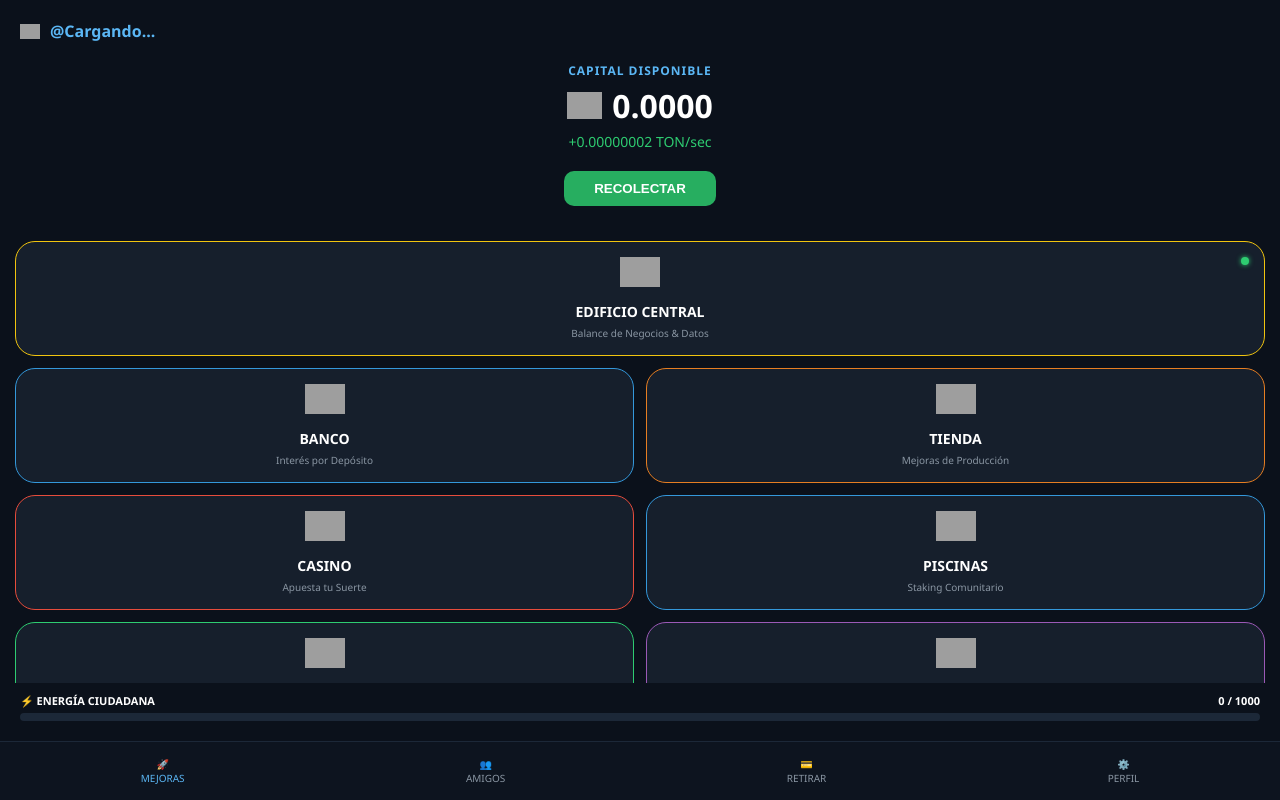
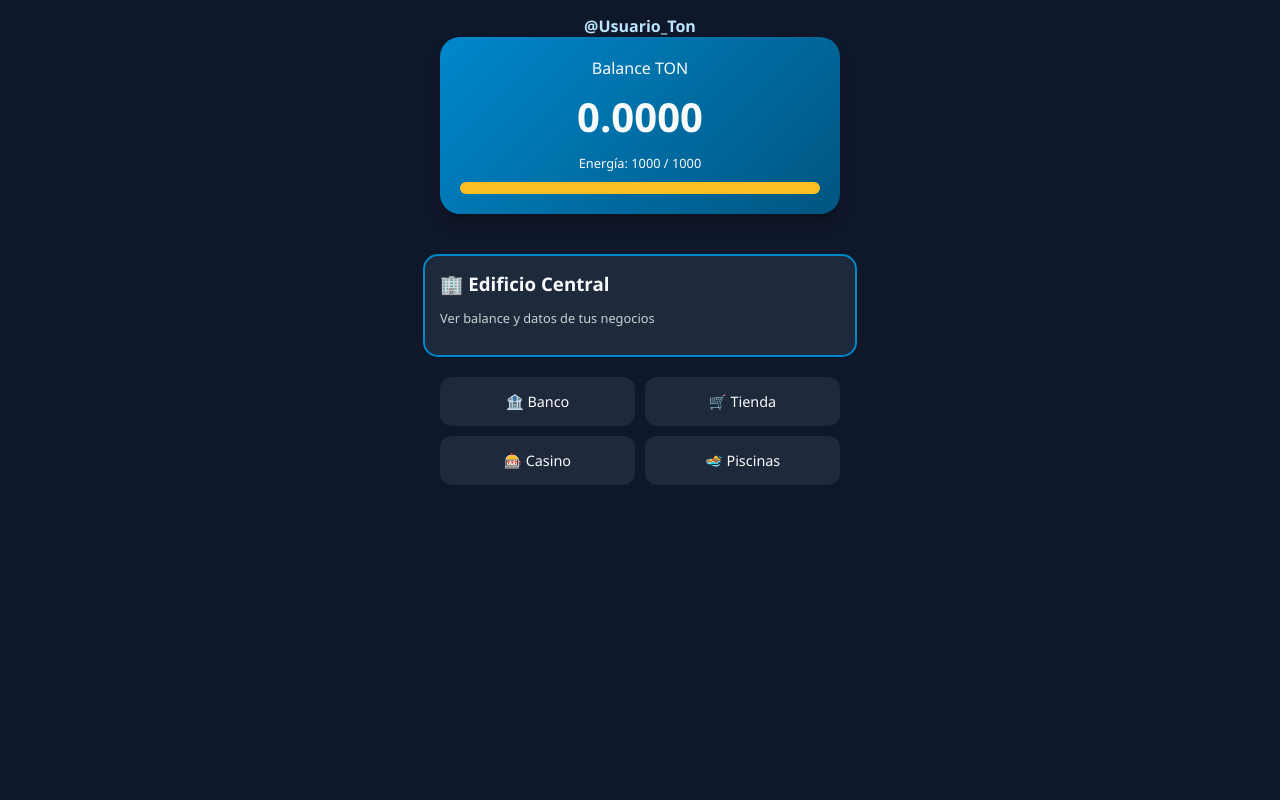
Before and after one commit to nyper95/ton-city-game, a website: page index.html in a window 1280 px wide. Drawn offline with nearby package versions, Linux system fonts and the light colour scheme; grey boxes are pictures that could not be loaded; a script that the page names is missing.

Commit message:
Update index.html

```diff
--- a/index.html
+++ b/index.html
@@ -2,279 +2,227 @@
 <html lang="es">
 <head>
     <meta charset="UTF-8">
-    <meta name="viewport" content="width=device-width, initial-scale=1.0, maximum-scale=1.0, user-scalable=no">
-    <title>Ton City - Business Sim</title>
-    <script src="https://telegram.org/js/telegram-web-app.js"></script>
+    <meta name="viewport" content="width=device-width, initial-scale=1.0">
+    <title>Ton City - Panel de Control</title>
     <script src="https://cdn.jsdelivr.net/npm/@supabase/supabase-js@2"></script>
     <style>
         :root {
-            --bg-dark: #0b111b;
-            --card-bg: #161f2c;
-            --ton-blue: #0088cc;
-            --text-gray: #8a96a3;
-            /* Colores de bordes según tu diseño */
-            --border-central: #f1c40f;
-            --border-banco: #3498db;
-            --border-tienda: #e67e22;
-            --border-casino: #e74c3c;
-            --border-piscinas: #3498db;
-            --border-parque: #2ecc71;
-            --border-diversion: #9b59b6;
+            --primary: #0088cc; /* Color TON */
+            --bg: #0f172a;
+            --card: #1e293b;
+            --text: #f8fafc;
+            --accent: #22c55e; /* Ganancias */
         }
 
         body {
+            font-family: 'Segoe UI', Roboto, Helvetica, Arial, sans-serif;
+            background-color: var(--bg);
+            color: var(--text);
             margin: 0;
-            background-color: var(--bg-dark);
-            color: white;
-            font-family: 'Segoe UI', sans-serif;
+            padding: 15px;
             display: flex;
             flex-direction: column;
-            height: 100vh;
-            overflow-x: hidden;
+            align-items: center;
         }
 
-        /* Sección Superior: Usuario y Balance General */
-        header {
-            padding: 20px;
+        /* Header y Balance */
+        .header {
+            width: 100%;
+            max-width: 400px;
             text-align: center;
-        }
-
-        .user-header {
-            display: flex;
-            align-items: center;
-            justify-content: flex-start;
-            gap: 10px;
             margin-bottom: 20px;
         }
 
-        .user-header span {
-            color: #5bb7f5;
-            font-weight: bold;
+        .balance-container {
+            background: linear-gradient(135deg, var(--primary), #005580);
+            padding: 20px;
+            border-radius: 20px;
+            box-shadow: 0 10px 15px -3px rgba(0, 0, 0, 0.3);
         }
 
-        .capital-container {
-            margin-bottom: 10px;
+        #user-display { font-weight: bold; color: #bae6fd; }
+        .balance-amount { font-size: 2.5rem; font-weight: 800; margin: 10px 0; }
+
+        /* Energía */
+        .energy-container {
+            width: 100%;
+            background: #334155;
+            height: 12px;
+            border-radius: 10px;
+            margin-top: 10px;
+            overflow: hidden;
+        }
+        #energy-fill {
+            background: #fbbf24;
+            height: 100%;
+            width: 100%;
+            transition: width 0.3s ease;
         }
 
-        .label-capital {
-            color: #5bb7f5;
-            font-size: 12px;
-            font-weight: bold;
-            letter-spacing: 1px;
+        /* Edificio Central (Dashboard) */
+        .card-central {
+            width: 100%;
+            max-width: 400px;
+            background: var(--card);
+            border: 2px solid var(--primary);
+            border-radius: 15px;
+            padding: 15px;
+            margin-top: 20px;
+            cursor: pointer;
+            transition: transform 0.2s;
+        }
+        .card-central:active { transform: scale(0.98); }
+
+        /* Lista de Negocios en el Edificio Central */
+        .negocios-grid {
+            width: 100%;
+            max-width: 400px;
+            display: grid;
+            grid-template-columns: 1fr 1fr;
+            gap: 10px;
+            margin-top: 20px;
         }
 
-        .balance-main {
-            font-size: 32px;
-            font-weight: bold;
-            display: flex;
-            align-items: center;
-            justify-content: center;
-            gap: 10px;
-            margin: 5px 0;
+        .negocio-card {
+            background: var(--card);
+            padding: 15px;
+            border-radius: 12px;
+            text-align: center;
+            font-size: 0.9rem;
         }
 
-        .balance-main img { width: 35px; }
-
-        .pps-main {
-            color: #2ecc71;
-            font-size: 14px;
+        .modal {
+            display: none;
+            position: fixed;
+            top: 0; left: 0; width: 100%; height: 100%;
+            background: rgba(0,0,0,0.8);
+            justify-content: center;
+            align-items: center;
+            z-index: 100;
         }
 
-        /* Botón Recolectar Global */
-        .btn-collect-main {
-            background-color: #27ae60;
-            border: none;
-            color: white;
-            padding: 10px 30px;
-            border-radius: 10px;
-            font-weight: bold;
-            margin-top: 10px;
-            cursor: pointer;
+        .modal-content {
+            background: var(--card);
+            padding: 20px;
+            border-radius: 20px;
+            width: 85%;
+            max-width: 350px;
         }
 
-        /* Grid de Negocios */
-        .city-grid {
-            display: grid;
-            grid-template-columns: 1fr 1fr;
-            gap: 12px;
-            padding: 15px;
-            overflow-y: auto;
-            flex-grow: 1;
+        .business-item {
+            display: flex;
+            justify-content: space-between;
+            padding: 10px 0;
+            border-bottom: 1px solid #334155;
         }
 
-        .card {
-            background-color: var(--card-bg);
-            border: 1px solid transparent;
-            border-radius: 20px;
-            padding: 15px;
-            text-align: center;
-            display: flex;
-            flex-direction: column;
-            align-items: center;
-            justify-content: center;
-            position: relative;
+        .profit { color: var(--accent); font-weight: bold; }
+
+        .btn-close {
+            background: var(--primary);
+            color: white;
+            border: none;
+            padding: 10px;
+            width: 100%;
+            border-radius: 10px;
+            margin-top: 15px;
         }
-
-        /* Estilo específico por negocio */
-        .card-central { grid-column: span 2; border-color: var(--border-central); }
-        .card-banco { border-color: var(--border-banco); }
-        .card-tienda { border-color: var(--border-tienda); }
-        .card-casino { border-color: var(--border-casino); }
-        .card-piscinas { border-color: var(--border-piscinas); }
-        .card-parque { border-color: var(--border-parque); }
-        .card-diversiones { border-color: var(--border-diversion); }
-
-        .card img { width: 40px; margin-bottom: 10px; }
-        .card h3 { margin: 5px 0; font-size: 14px; text-transform: uppercase; color: white; }
-        .card p { margin: 0; font-size: 10px; color: var(--text-gray); }
-
-        /* Punto de estatus en Edificio Central */
-        .status-dot {
-            position: absolute;
-            top: 15px;
-            right: 15px;
-            width: 8px;
-            height: 8px;
-            background-color: #2ecc71;
-            border-radius: 50%;
-            box-shadow: 0 0 5px #2ecc71;
-        }
-
-        /* Barras de Energía */
-        .footer-stats { padding: 10px 20px; }
-        .energy-box { margin-bottom: 10px; }
-        .energy-info {
-            display: flex;
-            justify-content: space-between;
-            font-size: 11px;
-            font-weight: bold;
-            margin-bottom: 5px;
-        }
-        .energy-bar {
-            height: 8px;
-            background: #1c2838;
-            border-radius: 10px;
-            overflow: hidden;
-        }
-        .energy-fill {
-            height: 100%;
-            background: linear-gradient(90deg, #f39c12, #d35400);
-            width: 0%;
-        }
-
-        /* Nav Inferior */
-        .bottom-nav {
-            display: flex;
-            justify-content: space-around;
-            background-color: #0d141f;
-            padding: 15px 0;
-            border-top: 1px solid #1c2838;
-        }
-        .nav-item {
-            text-align: center;
-            color: var(--text-gray);
-            font-size: 10px;
-            text-decoration: none;
-        }
-        .nav-item.active { color: #5bb7f5; }
     </style>
 </head>
 <body>
 
-    <header>
-        <div class="user-header">
-            <img src="https://cryptologos.cc/logos/toncoin-ton-logo.png" width="20">
-            <span id="user-display">@Cargando...</span>
-        </div>
-
-        <div class="capital-container">
-            <div class="label-capital">CAPITAL DISPONIBLE</div>
-            <div class="balance-main">
-                <img src="https://cryptologos.cc/logos/toncoin-ton-logo.png" alt="TON">
-                <span id="balance">0.0000</span>
-            </div>
-            <div class="pps-main">+<span id="income">0.00000002</span> TON/sec</div>
-        </div>
-
-        <button class="btn-collect-main">RECOLECTAR</button>
-    </header>
-
-    <main class="city-grid">
-        <section class="card card-central">
-            <div class="status-dot"></div>
-            <img src="https://cdn-icons-png.flaticon.com/512/3661/3661331.png" alt="Central">
-            <h3>EDIFICIO CENTRAL</h3>
-            <p>Balance de Negocios & Datos</p>
-        </section>
-
-        <section class="card card-banco">
-            <img src="https://cdn-icons-png.flaticon.com/512/2830/2830284.png" alt="Banco">
-            <h3>BANCO</h3>
-            <p>Interés por Depósito</p>
-        </section>
-
-        <section class="card card-tienda">
-            <img src="https://cdn-icons-png.flaticon.com/512/1170/1170678.png" alt="Tienda">
-            <h3>TIENDA</h3>
-            <p>Mejoras de Producción</p>
-        </section>
-
-        <section class="card card-casino">
-            <img src="https://cdn-icons-png.flaticon.com/512/1055/1055823.png" alt="Casino">
-            <h3>CASINO</h3>
-            <p>Apuesta tu Suerte</p>
-        </section>
-
-        <section class="card card-piscinas">
-            <img src="https://cdn-icons-png.flaticon.com/512/3144/3144573.png" alt="Piscinas">
-            <h3>PISCINAS</h3>
-            <p>Staking Comunitario</p>
-        </section>
-
-        <section class="card card-parque">
-            <img src="https://cdn-icons-png.flaticon.com/512/489/489969.png" alt="Parque">
-            <h3>PARQUE</h3>
-            <p>TON Gratis cada 2h</p>
-        </section>
-
-        <section class="card card-diversiones">
-            <img src="https://cdn-icons-png.flaticon.com/512/2619/2619441.png" alt="Diversiones">
-            <h3>PARQUE DE DIVERSIONES</h3>
-            <p>Tareas y Juegos</p>
-        </section>
-    </main>
-
-    <section class="footer-stats">
-        <div class="energy-box">
-            <div class="energy-info">
-                <span>⚡ ENERGÍA CIUDADANA</span>
-                <span id="energy-val">0 / 1000</span>
-            </div>
-            <div class="energy-bar">
-                <div class="energy-fill" id="energy-fill"></div>
+    <div class="header">
+        <div id="user-display">@Cargando...</div>
+        <div class="balance-container">
+            <div>Balance TON</div>
+            <div class="balance-amount"><span id="balance">0.0000</span></div>
+            <div style="font-size: 0.8rem;">Energía: <span id="energy-val">1000 / 1000</span></div>
+            <div class="energy-container">
+                <div id="energy-fill"></div>
             </div>
         </div>
-    </section>
+    </div>
 
-    <nav class="bottom-nav">
-        <a href="#" class="nav-item active">🚀<br>MEJORAS</a>
-        <a href="#" class="nav-item">👥<br>AMIGOS</a>
-        <a href="#" class="nav-item">💳<br>RETIRAR</a>
-        <a href="#" class="nav-item">⚙️<br>PERFIL</a>
-    </nav>
+    <div class="card-central">
+        <h3 style="margin: 0;">🏢 Edificio Central</h3>
+        <p style="font-size: 0.8rem; opacity: 0.8;">Ver balance y datos de tus negocios</p>
+    </div>
+
+    <div class="negocios-grid">
+        <div class="negocio-card">🏦 Banco</div>
+        <div class="negocio-card">🛒 Tienda</div>
+        <div class="negocio-card">🎰 Casino</div>
+        <div class="negocio-card">🏊 Piscinas</div>
+    </div>
+
+    <div id="modal-central" class="modal">
+        <div class="modal-content">
+            <h3>Balance de Ciudad</h3>
+            <div id="lista-negocios-central">
+                </div>
+            <hr style="border: 0; border-top: 1px solid #334155; margin: 15px 0;">
+            <div style="text-align: right; font-weight: bold;" id="total-produccion"></div>
+            <button class="btn-close" onclick="cerrarModal()">Cerrar</button>
+        </div>
+    </div>
 
     <script>
-        // Lógica inicial para capturar datos de Telegram
-        const tg = window.Telegram.WebApp;
-        tg.expand();
+        // --- TU LÓGICA DE JAVASCRIPT ---
+        const SUPABASE_URL = 'https://TU_PROYECTO.supabase.co';
+        const SUPABASE_KEY = 'TU_ANON_KEY';
+        const supabaseClient = supabase.createClient(SUPABASE_URL, SUPABASE_KEY);
 
-        const userDisplay = document.getElementById('user-display');
-        if (tg.initDataUnsafe && tg.initDataUnsafe.user) {
-            userDisplay.innerText = `@${tg.initDataUnsafe.user.username || tg.initDataUnsafe.user.first_name}`;
-        } else {
-            userDisplay.innerText = "@Usuario_Ton";
+        const REPARTO = { USUARIO: 0.80, DUENO: 0.20 };
+
+        let cityData = {
+            user: { username: "", balance_total: 0.0000, energy: 1000 },
+            negocios: {
+                banco: { produccion: 0.015, nivel: 1 },
+                tienda: { produccion: 0.005, nivel: 1 },
+                casino: { produccion: 0.050, nivel: 1 },
+                piscinas: { produccion: 0.020, nivel: 1 }
+            }
+        };
+
+        function actualizarInterfaz() {
+            document.getElementById('balance').innerText = cityData.user.balance_total.toFixed(4);
+            document.getElementById('energy-val').innerText = `${cityData.user.energy} / 1000`;
+            const energyPercent = (cityData.user.energy / 1000) * 100;
+            document.getElementById('energy-fill').style.width = `${energyPercent}%`;
         }
+
+        function abrirDetallesEdificioCentral() {
+            const lista = document.getElementById('lista-negocios-central');
+            let html = "";
+            let total = 0;
+
+            for (const [nombre, info] of Object.entries(cityData.negocios)) {
+                const gananciaNeta = info.produccion * REPARTO.USUARIO;
+                total += gananciaNeta;
+                html += `
+                    <div class="business-item">
+                        <span>${nombre.charAt(0).toUpperCase() + nombre.slice(1)}</span>
+                        <span class="profit">+${gananciaNeta.toFixed(4)}/h</span>
+                    </div>`;
+            }
+
+            lista.innerHTML = html;
+            document.getElementById('total-produccion').innerText = `Total Neto: ${total.toFixed(4)} TON/h`;
+            document.getElementById('modal-central').style.display = 'flex';
+        }
+
+        function cerrarModal() {
+            document.getElementById('modal-central').style.display = 'none';
+        }
+
+        document.querySelector('.card-central').addEventListener('click', abrirDetallesEdificioCentral);
+
+        window.onload = () => {
+            // Simulación de carga de nombre de Telegram
+            cityData.user.username = "Usuario_Ton";
+            document.getElementById('user-display').innerText = `@${cityData.user.username}`;
+            actualizarInterfaz();
+        };
     </script>
-    <script src="index.js"></script>
 </body>
 </html>
```
